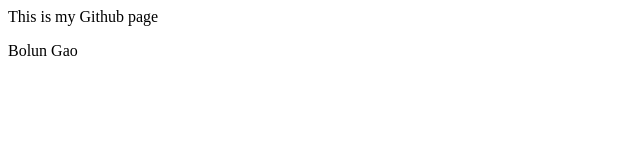
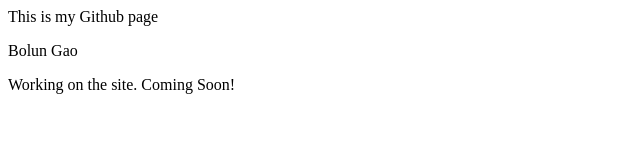
Before and after one commit to Allenas/allenas.github.io, a plain HTML site: page index.html in a window 1280 px wide. Shown: the whole page, without its empty margins (0-640 px from the left). Drawn offline with Linux system fonts and the light colour scheme.

Commit message:
Update index.html

```diff
--- a/index.html
+++ b/index.html
@@ -6,5 +6,6 @@
   <body>
     <p> This is my Github page</p>
     <p> Bolun Gao</p>
+    <p> Working on the site. Coming Soon!</p>
   </body>
 </html>
```
